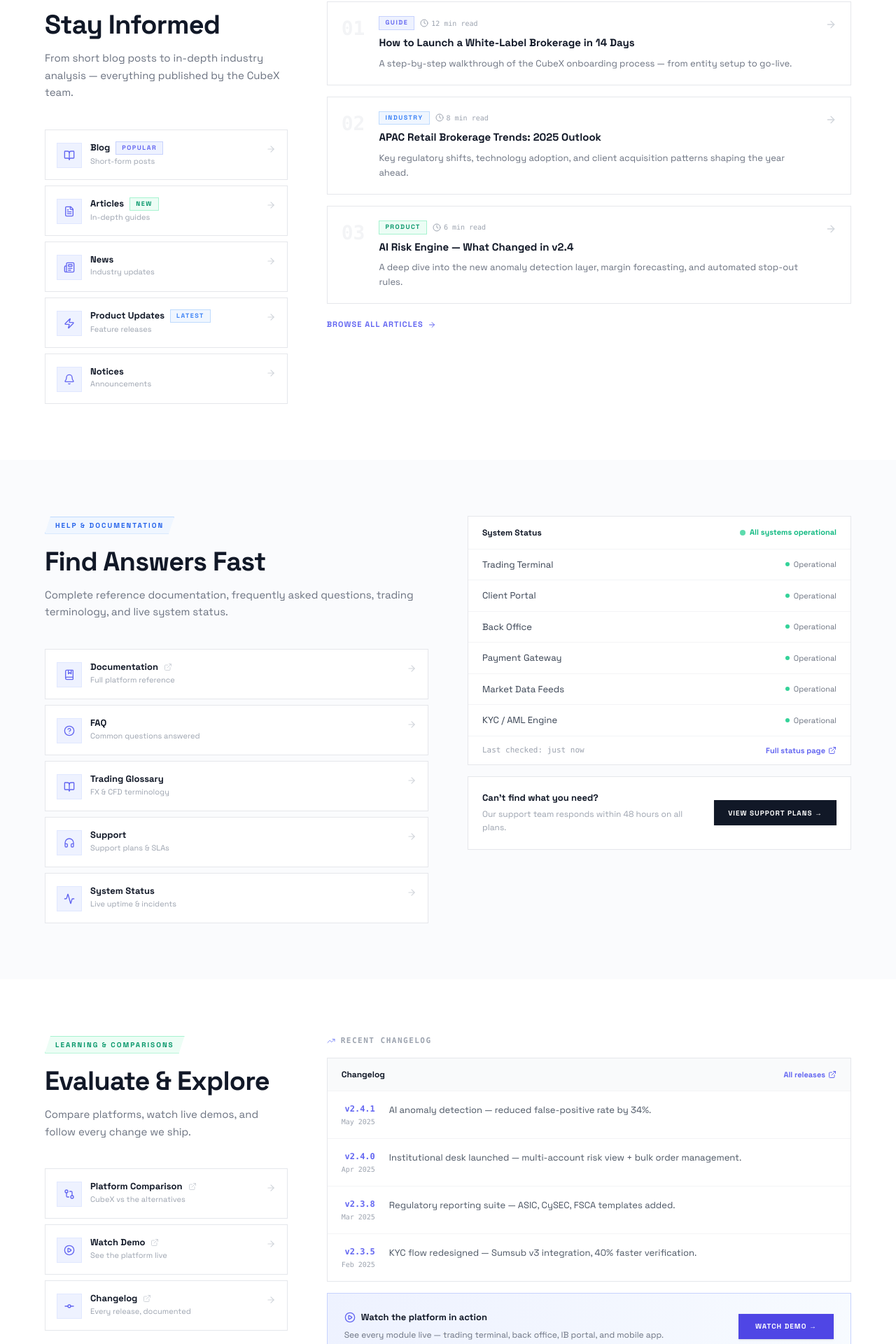
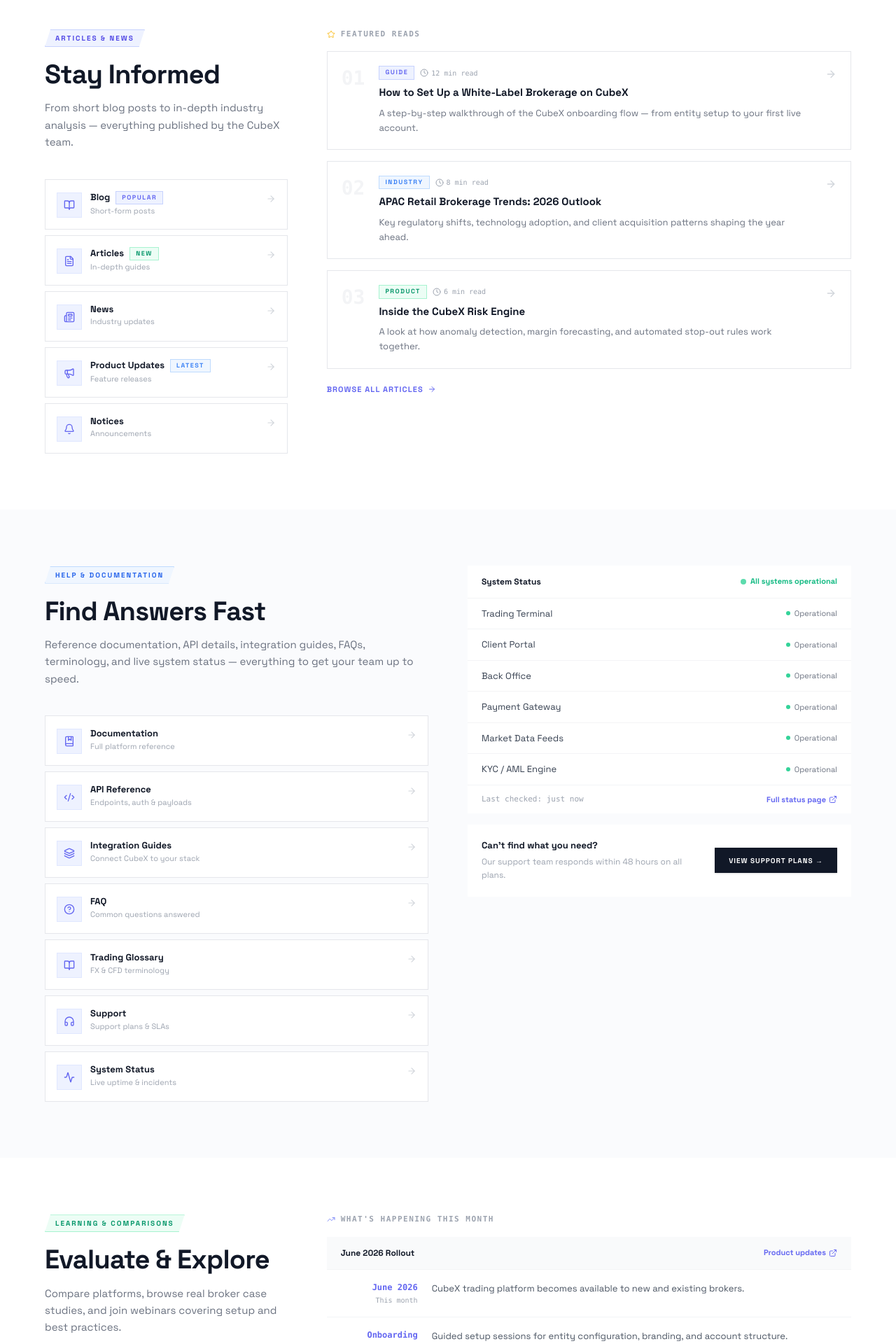
Before and after one commit to Growmore8/landing-page, a Next.js app: page /resources in a window 1280 px wide. Shown: the part 605-2525 px from the top of the page at 70% size. Built offline with nearby package versions, Linux system fonts and the light colour scheme.

Commit message:
change favicon

```diff
--- a/src/app/layout.tsx
+++ b/src/app/layout.tsx
@@ -7,8 +7,8 @@
 import Footer from "@/components/footer";
 
 export const metadata = {
-  title: "CubeX",
-  description: "This is my local project",
+  title: "CubeX Enterprises",
+  description: "Enterprise-grade trading infrastructure for Forex brokers and prop firms — white-label platforms, risk management, and institutional-grade technology.",
   icons: {
     icon: "/favicon.ico",
   },
--- a/src/app/resources/page.tsx
+++ b/src/app/resources/page.tsx
@@ -12,14 +12,16 @@
   HeadphonesIcon,
   Activity,
   GitCompare,
-  PlayCircle,
-  GitCommit,
+  Code2,
+  Layers,
+  Video,
   ArrowRight,
   ExternalLink,
   Search,
   TrendingUp,
   Clock,
   Star,
+  Sparkles,
 } from "lucide-react";
 import { Button } from "@/components/ui/button";
 import { Card, CardContent } from "@/components/ui/card";
@@ -55,7 +57,7 @@
     tagColor: null,
   },
   {
-    icon: Zap,
+    icon: Megaphone,
     label: "Product Updates",
     sub: "Feature releases",
     href: "https://brokeret.com/updates",
@@ -77,8 +79,22 @@
     icon: BookMarked,
     label: "Documentation",
     sub: "Full platform reference",
-    href: "https://docs.brokeret.com/",
-    external: true,
+    href: "https://cubexenterprises.com/contact#",
+    external: false,
+  },
+  {
+    icon: Code2,
+    label: "API Reference",
+    sub: "Endpoints, auth & payloads",
+    href: "https://cubexenterprises.com/contact#",
+    external: false,
+  },
+  {
+    icon: Layers,
+    label: "Integration Guides",
+    sub: "Connect CubeX to your stack",
+    href: "https://cubexenterprises.com/contact#",
+    external: false,
   },
   {
     icon: HelpCircle,
@@ -116,21 +132,18 @@
     label: "Platform Comparison",
     sub: "CubeX vs the alternatives",
     href: "https://brokeret.com/trading-platform-comparison",
-    featured: true,
   },
   {
-    icon: PlayCircle,
-    label: "Watch Demo",
-    sub: "See the platform live",
-    href: "https://brokeret.com/demo",
-    featured: true,
+    icon: FileText,
+    label: "Case Studies",
+    sub: "Real broker setups, real numbers",
+    href: "https://cubexenterprises.com/contact#",
   },
   {
-    icon: GitCommit,
-    label: "Changelog",
-    sub: "Every release, documented",
-    href: "https://brokeret.com/forex-crm/changelog",
-    featured: false,
+    icon: Video,
+    label: "Webinars",
+    sub: "Live sessions & recordings",
+    href: "https://cubexenterprises.com/contact#",
   },
 ];
 
@@ -138,15 +151,15 @@
   {
     tag: "Guide",
     tagColor: "indigo",
-    title: "How to Launch a White-Label Brokerage in 14 Days",
-    excerpt: "A step-by-step walkthrough of the CubeX onboarding process — from entity setup to go-live.",
+    title: "How to Set Up a White-Label Brokerage on CubeX",
+    excerpt: "A step-by-step walkthrough of the CubeX onboarding flow — from entity setup to your first live account.",
     readTime: "12 min read",
     href: "https://brokeret.com/articles",
   },
   {
     tag: "Industry",
     tagColor: "blue",
-    title: "APAC Retail Brokerage Trends: 2025 Outlook",
+    title: "APAC Retail Brokerage Trends: 2026 Outlook",
     excerpt: "Key regulatory shifts, technology adoption, and client acquisition patterns shaping the year ahead.",
     readTime: "8 min read",
     href: "https://brokeret.com/news",
@@ -154,18 +167,18 @@
   {
     tag: "Product",
     tagColor: "emerald",
-    title: "AI Risk Engine — What Changed in v2.4",
-    excerpt: "A deep dive into the new anomaly detection layer, margin forecasting, and automated stop-out rules.",
+    title: "Inside the CubeX Risk Engine",
+    excerpt: "A look at how anomaly detection, margin forecasting, and automated stop-out rules work together.",
     readTime: "6 min read",
     href: "https://brokeret.com/updates",
   },
 ];
 
-const recentChangelog = [
-  { version: "v2.4.1", date: "May 2025", note: "AI anomaly detection — reduced false-positive rate by 34%." },
-  { version: "v2.4.0", date: "Apr 2025", note: "Institutional desk launched — multi-account risk view + bulk order management." },
-  { version: "v2.3.8", date: "Mar 2025", note: "Regulatory reporting suite — ASIC, CySEC, FSCA templates added." },
-  { version: "v2.3.5", date: "Feb 2025", note: "KYC flow redesigned — Sumsub v3 integration, 40% faster verification." },
+const recentUpdates = [
+  { version: "June 2026", date: "This month", note: "CubeX trading platform becomes available to new and existing brokers." },
+  { version: "Onboarding", date: "Rolling basis", note: "Guided setup sessions for entity configuration, branding, and account structure." },
+  { version: "Documentation", date: "Live now", note: "Reference docs and integration guides published alongside platform access." },
+  { version: "Webinars", date: "Ongoing", note: "Walkthrough sessions covering the trading terminal, back office, and IB portal." },
 ];
 
 const stats = [
@@ -315,9 +328,18 @@
               Everything You Need<br />
               <span className="text-indigo-500">to Know CubeX.</span>
             </h1>
-            <p className="text-gray-500 dark:text-gray-400 text-[16px] leading-[1.8] max-w-[440px] mb-8">
+            <p className="text-gray-500 dark:text-gray-400 text-[16px] leading-[1.8] max-w-[440px] mb-6">
               Guides, documentation, news, glossary, system status, and platform comparisons — all in one place for brokers building on CubeX.
             </p>
+
+            {/* Availability note */}
+            <div className="flex items-center gap-2 mb-6 px-4 py-2.5 border border-indigo-200 dark:border-indigo-900 bg-indigo-50/60 dark:bg-indigo-950/30 max-w-[440px]">
+              <Sparkles className="h-4 w-4 text-indigo-500 flex-shrink-0" />
+              <span className="text-[12px] text-gray-600 dark:text-gray-300 leading-snug">
+                The CubeX trading platform is becoming available this month — documentation and onboarding resources are live now.
+              </span>
+            </div>
+
             {/* Search bar */}
             <div className="flex gap-0 max-w-[420px]">
               <div className="flex-1 flex items-center gap-2 border border-gray-200 dark:border-gray-700 bg-white dark:bg-gray-900 px-3.5 py-2.5">
@@ -337,25 +359,27 @@
           {/* Right — quick-access stat cards */}
           <div className="grid grid-cols-2 gap-3">
             {stats.map((s) => (
-              <div key={s.l} className="p-5 border border-gray-200 dark:border-gray-800 bg-white/70 dark:bg-gray-900/60 backdrop-blur-sm">
+              <Card key={s.l} className="rounded-none border border-gray-200 dark:border-gray-800 bg-white/70 dark:bg-gray-900/60 backdrop-blur-sm shadow-none">
+                <CardContent className="p-5">
                   <div className="font-mono font-bold text-[30px] text-gray-900 dark:text-white leading-none tracking-tight">{s.n}</div>
                   <div className="text-[11px] text-gray-400 mt-2 tracking-wide">{s.l}</div>
-              </div>
+                </CardContent>
+              </Card>
             ))}
-            <div className="col-span-2 p-4 border border-indigo-200 dark:border-indigo-900 bg-indigo-50/50 dark:bg-indigo-950/30 flex items-center justify-between gap-4">
+            <Card className="col-span-2 rounded-none border border-indigo-200 dark:border-indigo-900 bg-indigo-50/50 dark:bg-indigo-950/30 shadow-none">
+              <CardContent className="p-4 flex items-center justify-between gap-4">
                 <div>
-                <div className="text-[12px] font-bold text-gray-900 dark:text-white mb-0.5">Platform docs</div>
-                <div className="text-[11px] text-gray-400">Full API and integration reference</div>
+                  <div className="text-[12px] font-bold text-gray-900 dark:text-white mb-0.5">Platform documentation</div>
+                  <div className="text-[11px] text-gray-400">Setup guides, API reference & integration docs</div>
                 </div>
                 <Link
-                href="https://docs.brokeret.com/"
-                target="_blank"
-                rel="noopener noreferrer"
+                  href="https://cubexenterprises.com/contact#"
                   className="flex items-center gap-1.5 text-[11px] font-bold uppercase tracking-widest text-indigo-500 hover:text-indigo-600 transition-colors no-underline flex-shrink-0"
                 >
                   Open docs <ExternalLink className="h-3 w-3" />
                 </Link>
-            </div>
+              </CardContent>
+            </Card>
           </div>
         </div>
       </section>
@@ -438,7 +462,7 @@
               badge="Help & Documentation"
               badgeColor="blue"
               title="Find Answers Fast"
-              sub="Complete reference documentation, frequently asked questions, trading terminology, and live system status."
+              sub="Reference documentation, API details, integration guides, FAQs, terminology, and live system status — everything to get your team up to speed."
             />
             <div className="flex flex-col gap-2">
               {helpDocs.map((item) => (
@@ -450,7 +474,8 @@
           {/* Right — system status mock + docs callout */}
           <div className="flex flex-col gap-4">
             {/* System status widget */}
-            <div className="border border-gray-200 dark:border-gray-800 bg-white dark:bg-gray-900 overflow-hidden">
+            <Card className="rounded-none border border-gray-200 dark:border-gray-800 bg-white dark:bg-gray-900 overflow-hidden shadow-none">
+              <CardContent className="p-0">
                 <div className="flex items-center justify-between px-5 py-3.5 border-b border-gray-100 dark:border-gray-800">
                   <span className="text-[12px] font-bold text-gray-900 dark:text-white">System Status</span>
                   <span className="flex items-center gap-1.5 text-[11px] font-bold text-emerald-500">
@@ -486,10 +511,12 @@
                     Full status page <ExternalLink className="h-3 w-3" />
                   </Link>
                 </div>
-            </div>
+              </CardContent>
+            </Card>
 
             {/* Quick support CTA */}
-            <div className="border border-gray-200 dark:border-gray-800 bg-white dark:bg-gray-900 p-5 flex flex-col sm:flex-row items-start sm:items-center gap-4 justify-between">
+            <Card className="rounded-none border border-gray-200 dark:border-gray-800 bg-white dark:bg-gray-900 shadow-none">
+              <CardContent className="p-5 flex flex-col sm:flex-row items-start sm:items-center gap-4 justify-between">
                 <div>
                   <div className="text-[13px] font-bold text-gray-900 dark:text-white mb-1">Can't find what you need?</div>
                   <div className="text-[12px] text-gray-400 leading-relaxed">Our support team responds within 48 hours on all plans.</div>
@@ -502,7 +529,8 @@
                     View support plans →
                   </Button>
                 </Link>
-            </div>
+              </CardContent>
+            </Card>
           </div>
         </div>
       </section>
@@ -516,7 +544,7 @@
               badge="Learning & Comparisons"
               badgeColor="emerald"
               title="Evaluate & Explore"
-              sub="Compare platforms, watch live demos, and follow every change we ship."
+              sub="Compare platforms, browse real broker case studies, and join webinars covering setup and best practices."
             />
             <div className="flex flex-col gap-2">
               {learningTools.map((item) => (
@@ -526,58 +554,57 @@
                   label={item.label}
                   sub={item.sub}
                   href={item.href}
-                  external
                 />
               ))}
             </div>
           </div>
 
-          {/* Right — changelog feed */}
+          {/* Right — what's coming this month feed */}
           <div className="lg:col-span-2">
             <div className="text-[11px] font-bold uppercase tracking-[1.5px] text-gray-400 mb-4 font-mono flex items-center gap-2">
               <TrendingUp className="h-3 w-3 text-indigo-400" />
-              Recent changelog
+              What's happening this month
             </div>
-            <div className="border border-gray-200 dark:border-gray-800 overflow-hidden">
+            <Card className="rounded-none border border-gray-200 dark:border-gray-800 overflow-hidden shadow-none">
+              <CardContent className="p-0">
                 <div className="flex items-center justify-between px-5 py-3.5 bg-gray-50 dark:bg-gray-900 border-b border-gray-100 dark:border-gray-800">
-                <span className="text-[12px] font-bold text-gray-900 dark:text-white">Changelog</span>
+                  <span className="text-[12px] font-bold text-gray-900 dark:text-white">June 2026 Rollout</span>
                   <Link
-                  href="https://brokeret.com/forex-crm/changelog"
-                  target="_blank"
-                  rel="noopener noreferrer"
+                    href="https://brokeret.com/updates"
                     className="text-[11px] font-bold text-indigo-500 hover:text-indigo-600 transition-colors no-underline flex items-center gap-1"
                   >
-                  All releases <ExternalLink className="h-3 w-3" />
+                    Product updates <ExternalLink className="h-3 w-3" />
                   </Link>
                 </div>
-              {recentChangelog.map((entry, i) => (
+                {recentUpdates.map((entry, i) => (
                   <div
                     key={entry.version}
-                  className={`flex gap-5 px-5 py-4 ${i < recentChangelog.length - 1 ? "border-b border-gray-100 dark:border-gray-800" : ""} hover:bg-gray-50 dark:hover:bg-gray-900/70 transition-colors`}
+                    className={`flex gap-5 px-5 py-4 ${i < recentUpdates.length - 1 ? "border-b border-gray-100 dark:border-gray-800" : ""} hover:bg-gray-50 dark:hover:bg-gray-900/70 transition-colors`}
                   >
-                  <div className="flex-shrink-0 text-right">
+                    <div className="flex-shrink-0 text-right w-[110px]">
                       <div className="font-mono text-[12px] font-bold text-indigo-500">{entry.version}</div>
                       <div className="font-mono text-[10px] text-gray-400 mt-0.5">{entry.date}</div>
                     </div>
                     <div className="flex-1 text-[13px] text-gray-600 dark:text-gray-400 leading-relaxed">{entry.note}</div>
                   </div>
                 ))}
-            </div>
+              </CardContent>
+            </Card>
 
-            {/* Demo CTA card */}
+            {/* Webinar CTA card */}
             <div className="mt-4 border border-indigo-200 dark:border-indigo-900 bg-gradient-to-r from-indigo-50 to-blue-50/50 dark:from-indigo-950/30 dark:to-blue-950/20 p-6 flex flex-col sm:flex-row items-start sm:items-center justify-between gap-4">
               <div>
                 <div className="flex items-center gap-2 mb-1.5">
-                  <PlayCircle className="h-4 w-4 text-indigo-500" />
-                  <span className="text-[13px] font-bold text-gray-900 dark:text-white">Watch the platform in action</span>
+                  <Video className="h-4 w-4 text-indigo-500" />
+                  <span className="text-[13px] font-bold text-gray-900 dark:text-white">Join a setup webinar</span>
                 </div>
                 <div className="text-[12px] text-gray-500 dark:text-gray-400 leading-relaxed">
-                  See every module live — trading terminal, back office, IB portal, and mobile app.
+                  Walkthroughs of the trading terminal, back office, IB portal, and mobile app for new brokers.
                 </div>
               </div>
-              <Link href="https://brokeret.com/demo" target="_blank" rel="noopener noreferrer" className="flex-shrink-0 no-underline">
+              <Link href="https://cubexenterprises.com/contact#" className="flex-shrink-0 no-underline">
                 <Button className="rounded-none bg-indigo-600 hover:bg-indigo-700 text-white font-bold uppercase tracking-widest text-[10px] px-6 py-2.5">
-                  Watch Demo →
+                  Reserve a Spot →
                 </Button>
               </Link>
             </div>
@@ -662,8 +689,6 @@
                   <Link
                     key={item.label}
                     href={item.href}
-                    target="_blank"
-                    rel="noopener noreferrer"
                     className="flex items-center gap-3 px-3 py-2.5
                       border border-gray-200 dark:border-gray-800
                       bg-white dark:bg-gray-900
@@ -673,9 +698,8 @@
                   >
                     <item.icon className="h-3.5 w-3.5 text-emerald-500 flex-shrink-0" />
                     <div className="flex-1">
-                      <div className="text-[12px] font-bold text-gray-900 dark:text-white group-hover:text-emerald-600 dark:group-hover:text-emerald-400 transition-colors flex items-center gap-1.5">
+                      <div className="text-[12px] font-bold text-gray-900 dark:text-white group-hover:text-emerald-600 dark:group-hover:text-emerald-400 transition-colors">
                         {item.label}
-                        <ExternalLink className="h-2.5 w-2.5 text-gray-300" />
                       </div>
                       <div className="text-[10px] text-gray-400">{item.sub}</div>
                     </div>
@@ -684,47 +708,27 @@
                 ))}
               </div>
 
-              {/* Changelog mini */}
-              <div className="mt-4 border border-gray-200 dark:border-gray-800 bg-white dark:bg-gray-900 overflow-hidden">
+              {/* Rollout mini */}
+              <Card className="mt-4 rounded-none border border-gray-200 dark:border-gray-800 bg-white dark:bg-gray-900 overflow-hidden shadow-none">
+                <CardContent className="p-0">
                   <div className="px-3 py-2.5 border-b border-gray-100 dark:border-gray-800 flex items-center justify-between">
-                  <span className="text-[10px] font-bold uppercase tracking-[1.5px] text-gray-500">Latest release</span>
-                  <Link href="https://brokeret.com/forex-crm/changelog" target="_blank" rel="noopener noreferrer"
+                    <span className="text-[10px] font-bold uppercase tracking-[1.5px] text-gray-500">This month</span>
+                    <Link href="https://brokeret.com/updates"
                       className="text-[10px] text-indigo-500 font-bold no-underline hover:text-indigo-600 transition-colors">
                       All →
                     </Link>
                   </div>
                   <div className="px-3 py-3">
-                  <div className="font-mono text-[11px] font-bold text-indigo-500 mb-0.5">{recentChangelog[0].version} · {recentChangelog[0].date}</div>
-                  <div className="text-[11px] text-gray-500 dark:text-gray-400 leading-relaxed">{recentChangelog[0].note}</div>
+                    <div className="font-mono text-[11px] font-bold text-indigo-500 mb-0.5">{recentUpdates[0].version} · {recentUpdates[0].date}</div>
+                    <div className="text-[11px] text-gray-500 dark:text-gray-400 leading-relaxed">{recentUpdates[0].note}</div>
                   </div>
-              </div>
+                </CardContent>
+              </Card>
             </div>
           </div>
         </div>
       </section>
 
-      {/* ── CTA BAND ─────────────────────────────── */}
-      <div className="bg-gradient-to-br from-[#1e1b4b] to-[#312e81] py-16 px-[5%] text-center">
-        <DiagBadge label="Get Started" color="indigo" />
-        <h2 className="mt-4 font-bold text-[clamp(22px,3.5vw,38px)] text-white tracking-[-0.5px]">
-          Ready to Build Your Brokerage on CubeX?
-        </h2>
-        <p className="mt-3 text-[#a5b4fc] text-[14px] max-w-[480px] mx-auto leading-[1.75]">
-          Full white-label setup in under two weeks. Demo environment available same day.
-        </p>
-        <div className="flex gap-3 justify-center flex-wrap mt-7">
-          <Button className="rounded-none bg-white text-[#1e1b4b] hover:bg-gray-100 font-bold uppercase tracking-widest text-[11px] px-7 py-3">
-            Request a Demo →
-          </Button>
-          <Button
-            variant="outline"
-            className="rounded-none border-[#4f46e5] text-[#a5b4fc] hover:bg-white/10 font-bold uppercase tracking-widest text-[11px] px-7 py-3"
-          >
-            View Documentation
-          </Button>
-        </div>
-      </div>
-
     </div>
   );
 }
--- a/src/components/footer.tsx
+++ b/src/components/footer.tsx
@@ -274,16 +274,33 @@
               {[
                 {
                   title: "Products",
-                  links: ["Trading Platform", "Risk Management", "Liquidity Bridge", "Analytics Suite", "API Gateway"],
-                  badge: ["New", "Popular"],
+                  links: [
+                    { label: "Trading Platform", href: "#" },
+                    { label: "Risk Management", href: "#" },
+                    { label: "Liquidity Bridge", href: "#" },
+                    { label: "Analytics Suite", href: "#" },
+                    { label: "API Gateway", href: "#" },
+                  ],
                 },
                 {
                   title: "Resources",
-                  links: ["Documentation", "API Reference", "Integration Guides", "Case Studies", "Webinars"],
+                  links: [
+                    { label: "Documentation", href: "#" },
+                    { label: "API Reference", href: "#" },
+                    { label: "Integration Guides", href: "#" },
+                    { label: "Case Studies", href: "#" },
+                    { label: "Webinars", href: "#" },
+                  ],
                 },
                 {
                   title: "Company",
-                  links: ["About Us", "Careers", "Partners", "Blog", "Press Kit"],
+                  links: [
+                    { label: "About Us", href: "/company#about" },
+                    { label: "Our Story", href: "/company#story" },
+                    { label: "Careers", href: "/company#careers" },
+                    { label: "Press & Media", href: "/company#press" },
+                    { label: "Trust Center", href: "/company#trust" },
+                  ],
                 },
               ].map((col, colIndex) => (
                 <div key={col.title} style={{ animationDelay: `${colIndex * 150 + 300}ms` }}>
@@ -292,18 +309,13 @@
                   </h4>
                   <ul className="space-y-3">
                     {col.links.map((link) => (
-                      <li key={link}>
+                      <li key={link.label}>
                         <a
-                          href="#"
+                          href={link.href}
                           className="group flex items-center gap-2 text-gray-500 dark:text-gray-400 hover:text-gray-700 dark:hover:text-gray-200 transition-all duration-300 text-sm"
                         >
                           <span className="w-0 group-hover:w-2 h-0.5 bg-gray-500 transition-all duration-300" />
-                          {link}
-                          {col.badge?.includes(link) && (
-                            <span className="text-[10px] px-1.5 py-0.5 rounded-full bg-gray-100 dark:bg-gray-800 text-gray-600 dark:text-gray-400 font-medium">
-                              {link === "Trading Platform" ? "New" : "Popular"}
-                            </span>
-                          )}
+                          {link.label}
                         </a>
                       </li>
                     ))}
@@ -357,7 +369,7 @@
           </div>
         </div>
 
-      </footer>
+      </footer >
     </>
   );
 }
```
Also changed, not shown: src/app/contact/page.tsx (+6 -6 lines), src/components/header.tsx (+3 -5 lines), 1 other file (tests, documents, lock files or other folders). Lines whose indentation alone changed are shown as unchanged.
